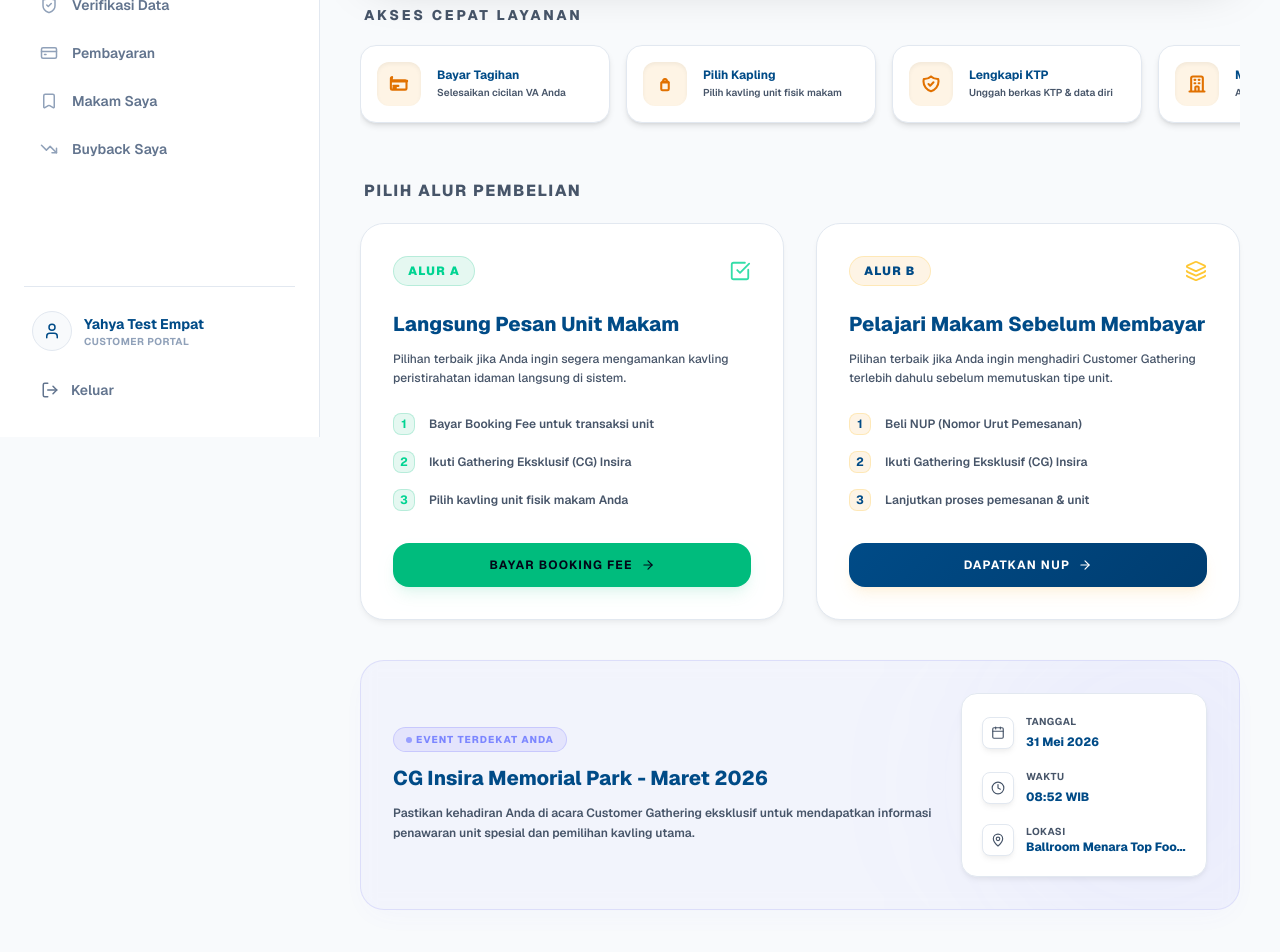
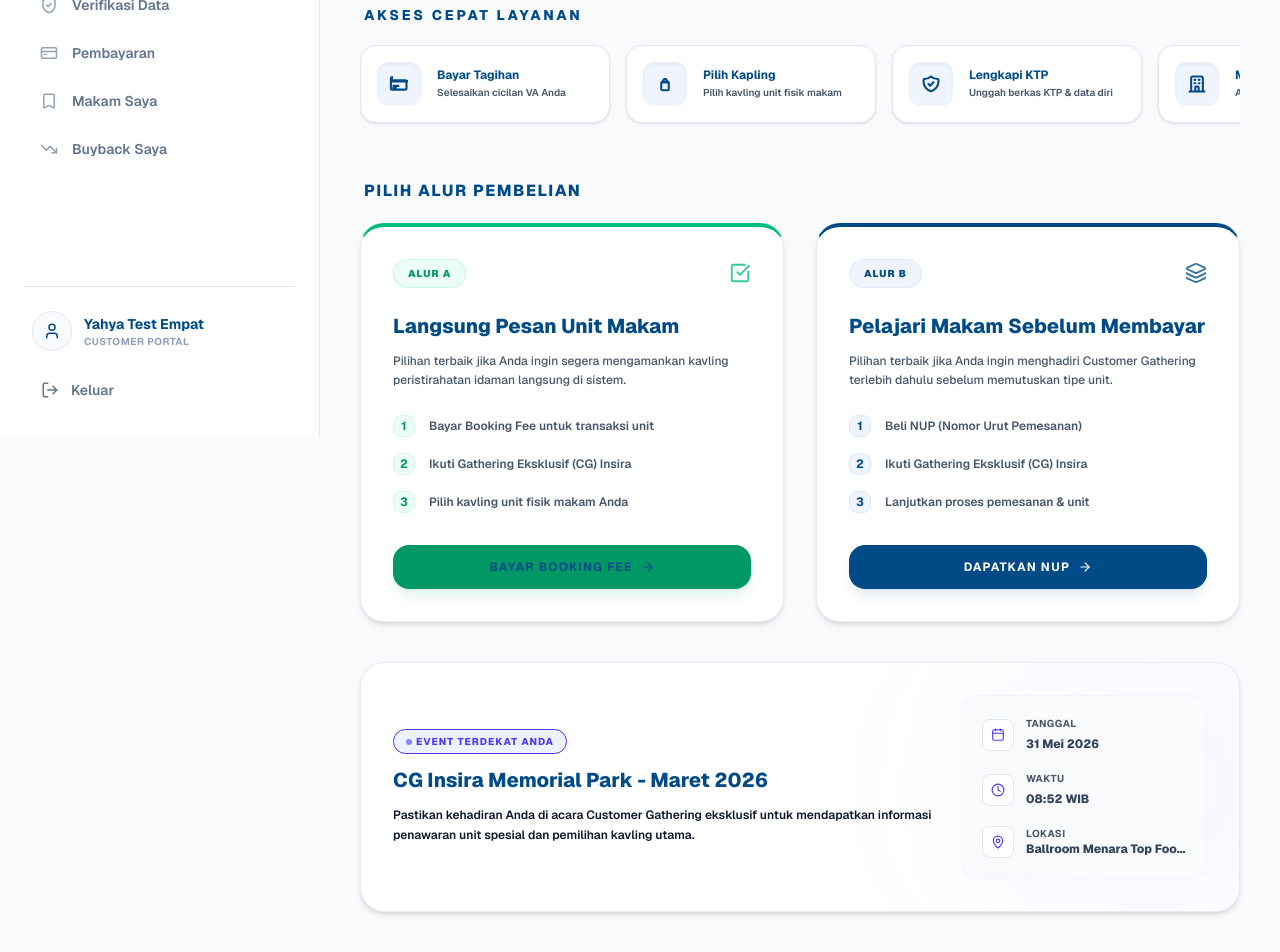
Before and after one commit to yspace89/customer-insira, a Next.js app: page /dashboard in a window 1280 px wide. Shown: the part 363-1315 px from the top of the page. Built offline with nearby package versions, Linux system fonts and the light colour scheme; no server answers.

Commit message:
refactor: redesign dashboard page to premium blue and white light mode layout

```diff
--- a/app/dashboard/page.js
+++ b/app/dashboard/page.js
@@ -34,8 +34,8 @@ export default function DashboardPage() {
 
   if (loading) {
     return (
-      <div className="min-h-screen bg-[#060913] flex items-center justify-center">
-        <div className="w-10 h-10 border-4 border-amber-400/20 border-t-amber-400 rounded-full animate-spin"></div>
+      <div className="min-h-screen bg-[#f8fafc] flex items-center justify-center">
+        <div className="w-10 h-10 border-4 border-[#004b87]/20 border-t-[#004b87] rounded-full animate-spin"></div>
       </div>
     );
   }
@@ -53,18 +53,19 @@ export default function DashboardPage() {
 
         <main className="flex-1 p-10 max-w-7xl mx-auto w-full space-y-10">
           {/* WELCOME BANNER */}
-          <div className="relative overflow-hidden rounded-3xl border border-slate-800/80 bg-gradient-to-r from-slate-900/60 via-slate-950/40 to-slate-900/60 p-8 sm:p-10 shadow-2xl">
-            {/* Glowing spot decorative */}
-            <div className="absolute top-1/2 left-1/2 -translate-x-1/2 -translate-y-1/2 w-96 h-96 bg-amber-400/5 rounded-full blur-[100px] pulsing-glow"></div>
+          <div className="relative overflow-hidden rounded-3xl border border-[#003d70] bg-gradient-to-r from-[#004b87] to-[#002544] p-8 sm:p-10 shadow-xl">
+            {/* Elegant decorative curve lines overlay instead of gold pulsing glow */}
+            <div className="absolute inset-0 opacity-10 bg-[radial-gradient(circle_at_bottom_left,rgba(255,255,255,0.15),transparent_60%)]"></div>
+            <div className="absolute -right-20 -bottom-20 w-80 h-80 bg-white/5 rounded-full blur-3xl"></div>
 
             <div className="relative z-10 max-w-2xl">
-              <span className="text-xs font-bold text-amber-400 uppercase tracking-[0.2em] block mb-2">
+              <span className="text-xs font-bold text-blue-200 uppercase tracking-[0.2em] block mb-2">
                 Customer Portal
               </span>
               <h2 className="text-3xl font-extrabold text-white tracking-tight leading-tight">
                 Selamat Datang, Bapak/Ibu {profile?.name || 'Yahya Test Empat'}
               </h2>
-              <p className="text-slate-400 mt-3 text-sm sm:text-base leading-relaxed font-medium">
+              <p className="text-blue-100 mt-3 text-sm sm:text-base leading-relaxed font-medium">
                 Membeli lahan pemakaman adalah keputusan yang bermakna. Silakan pilih cara yang paling nyaman untuk Anda melalui alur pembelian di bawah ini.
               </p>
             </div>
@@ -72,72 +73,72 @@ export default function DashboardPage() {
 
           {/* QUICK ACCESS ACTIONS (MOBILE FIRST SLIDER) */}
           <div className="space-y-4">
-            <h3 className="text-xs lg:text-sm font-extrabold text-slate-500 uppercase tracking-[0.2em] ml-1">
+            <h3 className="text-xs lg:text-sm font-extrabold text-slate-450 uppercase tracking-[0.2em] ml-1">
               Akses Cepat Layanan
             </h3>
-            <div className="flex gap-4 overflow-x-auto pb-4 pt-1 px-1 -mx-4 px-4 sm:mx-0 sm:px-0 scrollbar-none">
+            <div className="flex gap-4 overflow-x-auto pb-4 pt-1 px-1 -mx-4 sm:mx-0 sm:px-0 scrollbar-none">
 
               {/* Card 1: Bayar Tagihan */}
               <Link
                 href="/pembayaran"
-                className="flex items-center gap-4 bg-white border border-slate-200/85 hover:border-amber-400/60 hover:bg-slate-50/80 p-4 rounded-2xl min-w-[250px] max-w-[290px] flex-1 shrink-0 group transition-all duration-300 shadow-md hover:shadow-lg hover:-translate-y-1"
+                className="flex items-center gap-4 bg-white border border-slate-200/85 hover:border-[#004b87]/30 hover:bg-slate-50/80 p-4 rounded-2xl min-w-[250px] max-w-[290px] flex-1 shrink-0 group transition-all duration-300 shadow-sm hover:shadow-md hover:-translate-y-0.5"
               >
-                <div className="w-11 h-11 rounded-xl bg-amber-500/10 flex items-center justify-center text-amber-600 group-hover:bg-gradient-to-r group-hover:from-amber-500 group-hover:to-yellow-500 group-hover:text-slate-950 transition-all duration-300 shadow-inner shrink-0">
+                <div className="w-11 h-11 rounded-xl bg-[#f0f4ff] flex items-center justify-center text-[#004b87] group-hover:bg-[#004b87] group-hover:text-white transition-all duration-300 shadow-inner shrink-0">
                   <svg xmlns="http://www.w3.org/2000/svg" fill="none" viewBox="0 0 24 24" strokeWidth="2.5" stroke="currentColor" className="w-5 h-5">
                     <path strokeLinecap="round" strokeLinejoin="round" d="M2.25 8.25h19.5M2.25 9h19.5m-16.5 5.25h6m-6 2.25h3m-5.25-9h16.5a1.5 1.5 0 011.5 1.5V17.25a1.5 1.5 0 01-1.5 1.5H3.75a1.5 1.5 0 01-1.5-1.5V5.25a1.5 1.5 0 011.5-1.5z" />
                   </svg>
                 </div>
                 <div>
-                  <h4 className="text-xs font-bold text-[#0f294a] group-hover:text-amber-600 transition-colors">Bayar Tagihan</h4>
-                  <p className="text-[10px] text-slate-500 font-semibold mt-0.5">Selesaikan cicilan VA Anda</p>
+                  <h4 className="text-xs font-bold text-[#0f294a] group-hover:text-[#004b87] transition-colors">Bayar Tagihan</h4>
+                  <p className="text-[10px] text-slate-400 font-semibold mt-0.5">Selesaikan cicilan VA Anda</p>
                 </div>
               </Link>
 
               {/* Card 2: Pilih Kapling */}
               <Link
                 href="/select-unit/v2"
-                className="flex items-center gap-4 bg-white border border-slate-200/85 hover:border-amber-400/60 hover:bg-slate-50/80 p-4 rounded-2xl min-w-[250px] max-w-[290px] flex-1 shrink-0 group transition-all duration-300 shadow-md hover:shadow-lg hover:-translate-y-1"
+                className="flex items-center gap-4 bg-white border border-slate-200/85 hover:border-[#004b87]/30 hover:bg-slate-50/80 p-4 rounded-2xl min-w-[250px] max-w-[290px] flex-1 shrink-0 group transition-all duration-300 shadow-sm hover:shadow-md hover:-translate-y-0.5"
               >
-                <div className="w-11 h-11 rounded-xl bg-amber-500/10 flex items-center justify-center text-amber-600 group-hover:bg-gradient-to-r group-hover:from-amber-500 group-hover:to-yellow-500 group-hover:text-slate-950 transition-all duration-300 shadow-inner shrink-0">
+                <div className="w-11 h-11 rounded-xl bg-[#f0f4ff] flex items-center justify-center text-[#004b87] group-hover:bg-[#004b87] group-hover:text-white transition-all duration-300 shadow-inner shrink-0">
                   <svg xmlns="http://www.w3.org/2000/svg" fill="none" viewBox="0 0 24 24" strokeWidth="2.5" stroke="currentColor" className="w-5 h-5">
                     <path strokeLinecap="round" strokeLinejoin="round" d="M15.042 9.152c.582.448 1.148.89 1.676 1.345m-7.616-.445l.98-2.94a1.5 1.5 0 011.424-1.027h1.008a1.5 1.5 0 011.424 1.027l.98 2.94m-5.816 0h5.816m-5.816 0A1.5 1.5 0 007.5 10.5v7.5a1.5 1.5 0 001.5 1.5h6a1.5 1.5 0 001.5-1.5v-7.5a1.5 1.5 0 00-1.5-1.5m0 0H9.042m0 0L7.5 10.5" />
                   </svg>
                 </div>
                 <div>
-                  <h4 className="text-xs font-bold text-[#0f294a] group-hover:text-amber-600 transition-colors">Pilih Kapling</h4>
-                  <p className="text-[10px] text-slate-500 font-semibold mt-0.5">Pilih kavling unit fisik makam</p>
+                  <h4 className="text-xs font-bold text-[#0f294a] group-hover:text-[#004b87] transition-colors">Pilih Kapling</h4>
+                  <p className="text-[10px] text-slate-400 font-semibold mt-0.5">Pilih kavling unit fisik makam</p>
                 </div>
               </Link>
 
               {/* Card 3: Lengkapi KTP */}
               <Link
                 href="/verification"
-                className="flex items-center gap-4 bg-white border border-slate-200/85 hover:border-amber-400/60 hover:bg-slate-50/80 p-4 rounded-2xl min-w-[250px] max-w-[290px] flex-1 shrink-0 group transition-all duration-300 shadow-md hover:shadow-lg hover:-translate-y-1"
+                className="flex items-center gap-4 bg-white border border-slate-200/85 hover:border-[#004b87]/30 hover:bg-slate-50/80 p-4 rounded-2xl min-w-[250px] max-w-[290px] flex-1 shrink-0 group transition-all duration-300 shadow-sm hover:shadow-md hover:-translate-y-0.5"
               >
-                <div className="w-11 h-11 rounded-xl bg-amber-500/10 flex items-center justify-center text-amber-600 group-hover:bg-gradient-to-r group-hover:from-amber-500 group-hover:to-yellow-500 group-hover:text-slate-950 transition-all duration-300 shadow-inner shrink-0">
+                <div className="w-11 h-11 rounded-xl bg-[#f0f4ff] flex items-center justify-center text-[#004b87] group-hover:bg-[#004b87] group-hover:text-white transition-all duration-300 shadow-inner shrink-0">
                   <svg xmlns="http://www.w3.org/2000/svg" fill="none" viewBox="0 0 24 24" strokeWidth="2.5" stroke="currentColor" className="w-5 h-5">
                     <path strokeLinecap="round" strokeLinejoin="round" d="M9 12l2 2 4-4m5.618-4.016A11.955 11.955 0 0112 2.944a11.955 11.955 0 01-8.618 3.04A12.02 12.02 0 003 9c0 5.591 3.824 10.29 9 11.622 5.176-1.332 9-6.03 9-11.622 0-1.042-.133-2.052-.382-3.016z" />
                   </svg>
                 </div>
                 <div>
-                  <h4 className="text-xs font-bold text-[#0f294a] group-hover:text-amber-600 transition-colors">Lengkapi KTP</h4>
-                  <p className="text-[10px] text-slate-500 font-semibold mt-0.5">Unggah berkas KTP & data diri</p>
+                  <h4 className="text-xs font-bold text-[#0f294a] group-hover:text-[#004b87] transition-colors">Lengkapi KTP</h4>
+                  <p className="text-[10px] text-slate-400 font-semibold mt-0.5">Unggah berkas KTP & data diri</p>
                 </div>
               </Link>
 
               {/* Card 4: Makam Saya */}
               <Link
                 href="/makam-saya"
-                className="flex items-center gap-4 bg-white border border-slate-200/85 hover:border-amber-400/60 hover:bg-slate-50/80 p-4 rounded-2xl min-w-[250px] max-w-[290px] flex-1 shrink-0 group transition-all duration-300 shadow-md hover:shadow-lg hover:-translate-y-1"
+                className="flex items-center gap-4 bg-white border border-slate-200/85 hover:border-[#004b87]/30 hover:bg-slate-50/80 p-4 rounded-2xl min-w-[250px] max-w-[290px] flex-1 shrink-0 group transition-all duration-300 shadow-sm hover:shadow-md hover:-translate-y-0.5"
               >
-                <div className="w-11 h-11 rounded-xl bg-amber-500/10 flex items-center justify-center text-amber-600 group-hover:bg-gradient-to-r group-hover:from-amber-500 group-hover:to-yellow-500 group-hover:text-slate-950 transition-all duration-300 shadow-inner shrink-0">
+                <div className="w-11 h-11 rounded-xl bg-[#f0f4ff] flex items-center justify-center text-[#004b87] group-hover:bg-[#004b87] group-hover:text-white transition-all duration-300 shadow-inner shrink-0">
                   <svg xmlns="http://www.w3.org/2000/svg" fill="none" viewBox="0 0 24 24" strokeWidth="2.5" stroke="currentColor" className="w-5 h-5">
                     <path strokeLinecap="round" strokeLinejoin="round" d="M19 21V5a2 2 0 00-2-2H7a2 2 0 00-2 2v16m14 0h2m-2 0h-5m-9 0H3m2 0h5M9 7h1m-1 4h1m4-4h1m-1 4h1m-5 10v-5a1 1 0 011-1h2a1 1 0 011 1v5m-4 0h4" />
                   </svg>
                 </div>
                 <div>
-                  <h4 className="text-xs font-bold text-[#0f294a] group-hover:text-amber-600 transition-colors">Makam Saya</h4>
-                  <p className="text-[10px] text-slate-500 font-semibold mt-0.5">Atur nama peruntukan makam</p>
+                  <h4 className="text-xs font-bold text-[#0f294a] group-hover:text-[#004b87] transition-colors">Makam Saya</h4>
+                  <p className="text-[10px] text-slate-400 font-semibold mt-0.5">Atur nama peruntukan makam</p>
                 </div>
               </Link>
 
@@ -146,25 +147,25 @@ export default function DashboardPage() {
 
           {/* TWO PARALLEL CARDS: PATH A & PATH B */}
           <div>
-            <h3 className="text-base font-extrabold text-slate-400 uppercase tracking-widest mb-5 ml-1">
+            <h3 className="text-base font-extrabold text-[#0f294a] uppercase tracking-widest mb-5 ml-1">
               Pilih Alur Pembelian
             </h3>
 
             <div className="grid md:grid-cols-2 gap-8">
               {/* PATH A: LANGSUNG PESAN */}
-              <div className="glass-card rounded-3xl p-8 flex flex-col justify-between relative group border-t-2 border-t-emerald-500/50">
+              <div className="bg-white border border-slate-200/80 rounded-3xl p-8 flex flex-col justify-between relative group border-t-4 border-t-emerald-500 shadow-md hover:shadow-xl transition-all duration-300">
                 <div>
                   <div className="flex items-center justify-between mb-6">
-                    <span className="text-xs font-black uppercase tracking-widest text-emerald-400 bg-emerald-500/10 px-3.5 py-1.5 rounded-full border border-emerald-500/20">
+                    <span className="text-[10px] font-black uppercase tracking-widest text-emerald-600 bg-emerald-50 px-3.5 py-1.5 rounded-full border border-emerald-200/50">
                       Alur A
                     </span>
-                    <CheckSquare size={22} className="text-emerald-400/80" />
+                    <CheckSquare size={22} className="text-emerald-500/80" />
                   </div>
 
-                  <h4 className="text-xl font-extrabold text-white mb-3">
+                  <h4 className="text-xl font-extrabold text-slate-800 mb-3">
                     Langsung Pesan Unit Makam
                   </h4>
-                  <p className="text-slate-400 text-xs font-medium leading-relaxed mb-6">
+                  <p className="text-slate-500 text-xs font-medium leading-relaxed mb-6">
                     Pilihan terbaik jika Anda ingin segera mengamankan kavling peristirahatan idaman langsung di sistem.
                   </p>
 
@@ -174,8 +175,8 @@ export default function DashboardPage() {
                       'Ikuti Gathering Eksklusif (CG) Insira',
                       'Pilih kavling unit fisik makam Anda'
                     ].map((step, idx) => (
-                      <li key={idx} className="flex items-start gap-3.5 text-xs text-slate-300 font-semibold">
-                        <span className="w-5.5 h-5.5 rounded-lg bg-emerald-500/10 border border-emerald-500/20 flex items-center justify-center text-emerald-400 shrink-0 font-bold">
+                      <li key={idx} className="flex items-start gap-3.5 text-xs text-slate-600 font-semibold">
+                        <span className="w-5.5 h-5.5 rounded-lg bg-emerald-50 border border-emerald-100 flex items-center justify-center text-emerald-600 shrink-0 font-bold">
                           {idx + 1}
                         </span>
                         <span className="pt-0.5 leading-relaxed">{step}</span>
@@ -186,7 +187,7 @@ export default function DashboardPage() {
 
                 <Link
                   href="/booking-fee"
-                  className="w-full bg-emerald-500 hover:bg-emerald-400 text-slate-950 font-bold py-3.5 rounded-2xl flex items-center justify-center gap-2 transition-all active:scale-[0.98] cursor-pointer shadow-lg shadow-emerald-500/10 text-xs uppercase tracking-widest"
+                  className="w-full bg-emerald-600 hover:bg-emerald-700 text-white font-bold py-3.5 rounded-2xl flex items-center justify-center gap-2 transition-all active:scale-[0.98] cursor-pointer shadow-lg shadow-emerald-600/10 text-xs uppercase tracking-widest"
                 >
                   <span>Bayar Booking Fee</span>
                   <ArrowRight size={14} className="group-hover:translate-x-0.5 transition-transform" />
@@ -194,19 +195,19 @@ export default function DashboardPage() {
               </div>
 
               {/* PATH B: PELAJARI MAKAM */}
-              <div className="glass-card rounded-3xl p-8 flex flex-col justify-between relative group border-t-2 border-t-amber-400/50">
+              <div className="bg-white border border-slate-200/80 rounded-3xl p-8 flex flex-col justify-between relative group border-t-4 border-t-[#004b87] shadow-md hover:shadow-xl transition-all duration-300">
                 <div>
                   <div className="flex items-center justify-between mb-6">
-                    <span className="text-xs font-black uppercase tracking-widest text-amber-400 bg-amber-500/10 px-3.5 py-1.5 rounded-full border border-amber-400/20">
+                    <span className="text-[10px] font-black uppercase tracking-widest text-[#004b87] bg-[#f0f4ff] px-3.5 py-1.5 rounded-full border border-blue-100">
                       Alur B
                     </span>
-                    <Layers size={22} className="text-amber-400/80" />
+                    <Layers size={22} className="text-[#004b87]/80" />
                   </div>
 
-                  <h4 className="text-xl font-extrabold text-white mb-3">
+                  <h4 className="text-xl font-extrabold text-slate-800 mb-3">
                     Pelajari Makam Sebelum Membayar
                   </h4>
-                  <p className="text-slate-400 text-xs font-medium leading-relaxed mb-6">
+                  <p className="text-slate-500 text-xs font-medium leading-relaxed mb-6">
                     Pilihan terbaik jika Anda ingin menghadiri Customer Gathering terlebih dahulu sebelum memutuskan tipe unit.
                   </p>
 
@@ -216,8 +217,8 @@ export default function DashboardPage() {
                       'Ikuti Gathering Eksklusif (CG) Insira',
                       'Lanjutkan proses pemesanan & unit'
                     ].map((step, idx) => (
-                      <li key={idx} className="flex items-start gap-3.5 text-xs text-slate-300 font-semibold">
-                        <span className="w-5.5 h-5.5 rounded-lg bg-amber-500/10 border border-amber-400/20 flex items-center justify-center text-amber-400 shrink-0 font-bold">
+                      <li key={idx} className="flex items-start gap-3.5 text-xs text-slate-600 font-semibold">
+                        <span className="w-5.5 h-5.5 rounded-lg bg-[#f0f4ff] border border-blue-100 flex items-center justify-center text-[#004b87] shrink-0 font-bold">
                           {idx + 1}
                         </span>
                         <span className="pt-0.5 leading-relaxed">{step}</span>
@@ -228,7 +229,7 @@ export default function DashboardPage() {
 
                 <Link
                   href="/nup"
-                  className="w-full gold-gradient gold-gradient-hover text-slate-950 font-bold py-3.5 rounded-2xl flex items-center justify-center gap-2 transition-all active:scale-[0.98] cursor-pointer shadow-lg shadow-amber-500/10 text-xs uppercase tracking-widest"
+                  className="w-full bg-[#004b87] hover:bg-[#003d70] text-white font-bold py-3.5 rounded-2xl flex items-center justify-center gap-2 transition-all active:scale-[0.98] cursor-pointer shadow-lg shadow-[#004b87]/10 text-xs uppercase tracking-widest"
                 >
                   <span>Dapatkan NUP</span>
                   <ArrowRight size={14} className="group-hover:translate-x-0.5 transition-transform" />
@@ -239,53 +240,53 @@ export default function DashboardPage() {
 
           {/* EVENT CARD */}
           {event && (
-            <div className="purple-glow-card rounded-3xl p-8 relative overflow-hidden">
+            <div className="bg-white border border-slate-200/80 rounded-3xl p-8 relative overflow-hidden shadow-md hover:shadow-xl transition-all duration-300">
               <div className="absolute right-[-10%] top-[-20%] w-[40%] h-[140%] bg-indigo-500/5 rounded-full blur-[80px]"></div>
 
               <div className="flex flex-col md:flex-row md:items-center justify-between gap-6 relative z-10">
                 <div className="space-y-3 max-w-xl">
-                  <span className="inline-flex items-center gap-1 text-[10px] font-extrabold uppercase tracking-widest text-indigo-400 bg-indigo-500/10 border border-indigo-500/20 px-3 py-1 rounded-full">
-                    <span className="w-1.5 h-1.5 rounded-full bg-indigo-400 animate-pulse"></span>
+                  <span className="inline-flex items-center gap-1 text-[10px] font-extrabold uppercase tracking-widest text-indigo-600 bg-indigo-50 border border-indigo-150 px-3 py-1 rounded-full">
+                    <span className="w-1.5 h-1.5 rounded-full bg-indigo-500 animate-pulse"></span>
                     Event Terdekat Anda
                   </span>
-                  <h4 className="text-xl font-extrabold text-white">
+                  <h4 className="text-xl font-extrabold text-slate-800">
                     {event.title || 'CG Insira Memorial Park - Maret 2026'}
                   </h4>
-                  <p className="text-slate-400 text-xs leading-relaxed font-semibold">
+                  <p className="text-slate-550 text-xs leading-relaxed font-semibold">
                     Pastikan kehadiran Anda di acara Customer Gathering eksklusif untuk mendapatkan informasi penawaran unit spesial dan pemilihan kavling utama.
                   </p>
                 </div>
 
-                <div className="grid grid-cols-1 sm:grid-cols-3 md:flex md:flex-col gap-4 shrink-0 bg-slate-950/40 p-5 rounded-2xl border border-slate-800/80">
+                <div className="grid grid-cols-1 sm:grid-cols-3 md:flex md:flex-col gap-4 shrink-0 bg-slate-50 p-5 rounded-2xl border border-slate-100">
                   <div className="flex items-center gap-3">
-                    <div className="w-8 h-8 rounded-lg bg-slate-900 border border-slate-850 flex items-center justify-center text-indigo-400 shrink-0">
+                    <div className="w-8 h-8 rounded-lg bg-white border border-slate-200 flex items-center justify-center text-indigo-600 shrink-0">
                       <Calendar size={14} />
                     </div>
                     <div>
-                      <span className="text-[10px] text-slate-500 font-bold block uppercase tracking-wider">Tanggal</span>
-                      <span className="text-xs text-white font-extrabold">
+                      <span className="text-[10px] text-slate-400 font-bold block uppercase tracking-wider">Tanggal</span>
+                      <span className="text-xs text-slate-700 font-extrabold">
                         {event.date ? new Date(event.date).toLocaleDateString('id-ID', { day: 'numeric', month: 'long', year: 'numeric' }) : '31 Mei 2026'}
                       </span>
                     </div>
                   </div>
 
                   <div className="flex items-center gap-3">
-                    <div className="w-8 h-8 rounded-lg bg-slate-900 border border-slate-850 flex items-center justify-center text-indigo-400 shrink-0">
+                    <div className="w-8 h-8 rounded-lg bg-white border border-slate-200 flex items-center justify-center text-indigo-600 shrink-0">
                       <Clock size={14} />
                     </div>
                     <div>
-                      <span className="text-[10px] text-slate-500 font-bold block uppercase tracking-wider">Waktu</span>
-                      <span className="text-xs text-white font-extrabold">{event.time || '08:52'} WIB</span>
+                      <span className="text-[10px] text-slate-400 font-bold block uppercase tracking-wider">Waktu</span>
+                      <span className="text-xs text-slate-700 font-extrabold">{event.time || '08:52'} WIB</span>
                     </div>
                   </div>
 
                   <div className="flex items-center gap-3">
-                    <div className="w-8 h-8 rounded-lg bg-slate-900 border border-slate-850 flex items-center justify-center text-indigo-400 shrink-0">
+                    <div className="w-8 h-8 rounded-lg bg-white border border-slate-200 flex items-center justify-center text-indigo-600 shrink-0">
                       <MapPin size={14} />
                     </div>
                     <div>
-                      <span className="text-[10px] text-slate-500 font-bold block uppercase tracking-wider">Lokasi</span>
-                      <span className="text-xs text-white font-extrabold truncate max-w-[160px] block">{event.location || 'Ballroom Menara Top Food'}</span>
+                      <span className="text-[10px] text-slate-400 font-bold block uppercase tracking-wider">Lokasi</span>
+                      <span className="text-xs text-slate-700 font-extrabold truncate max-w-[160px] block">{event.location || 'Ballroom Menara Top Food'}</span>
                     </div>
                   </div>
                 </div>
```
